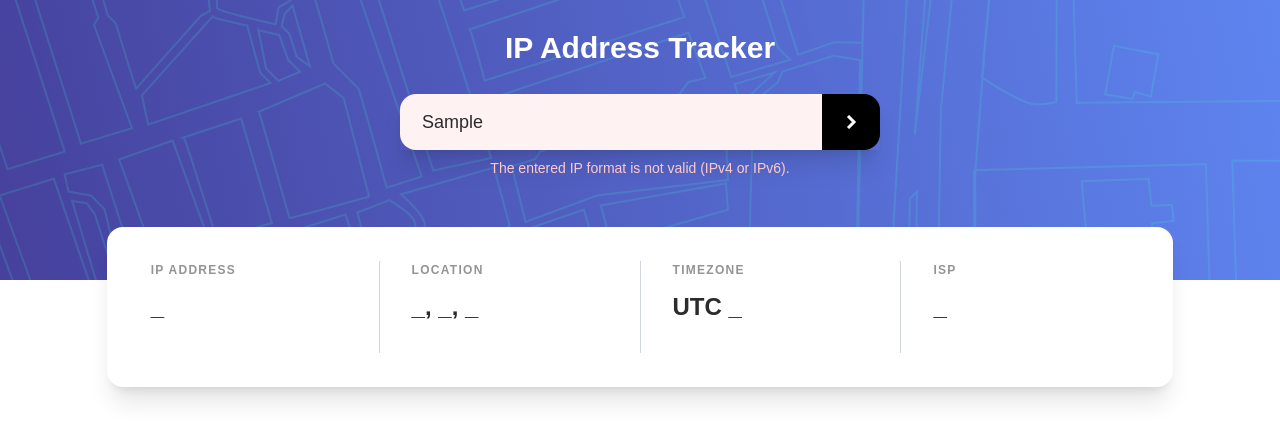
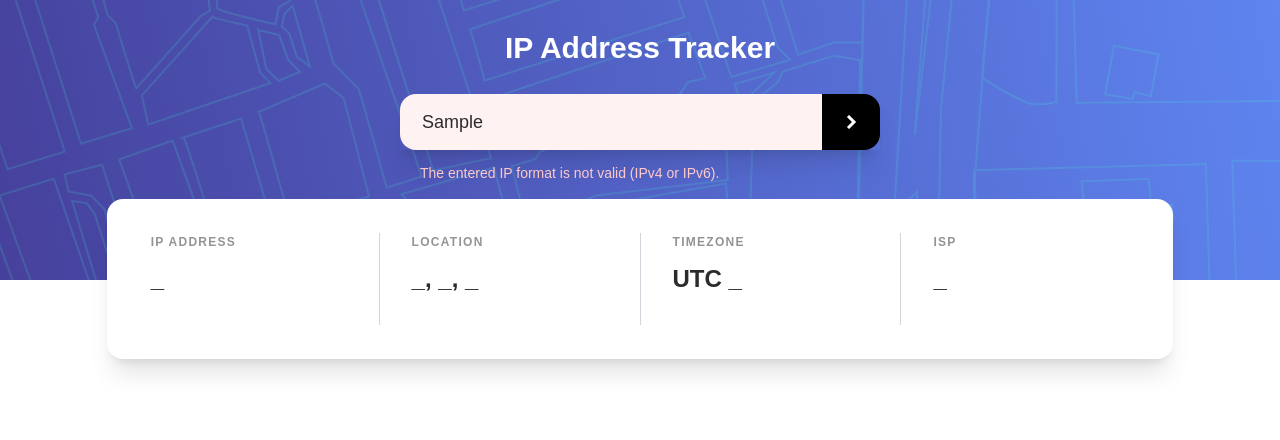
Before and after one commit to mojtaba-mehrzad/IP-address-tracker, a React (Vite) app: page / in a window 1280 px wide. Both pictures are taken after typing "Sample" into the empty fields and a click on the button "Search IP address or domain". Shown: the top 440 px of the page. Built offline with nearby package versions, Linux system fonts and the light colour scheme; no server answers.

Commit message:
accessibility improve

```diff
--- a/src/App.css
+++ b/src/App.css
@@ -10,7 +10,7 @@
         @apply relative flex flex-col justify-items-center items-center  w-full h-[18.625rem] md:h-70 bg-[url(/images/pattern-bg-mobile.png)] md:bg-[url(/images/pattern-bg-desktop.png)] bg-center bg-no-repeat bg-cover z-20 overflow-visible;
     }
 
-    .header h1{
+    .header h2{
         @apply pt-[1.375rem] md:pt-[1.875rem] mb-[0.375rem] md:mb-3 text-[1.625rem] font-[500] text-white md:text-3xl md:font-bold ;
     }
 
@@ -26,8 +26,12 @@
         @apply flex justify-center items-center px-2 h-14 min-w-fit w-[3.625rem] rounded-l-none rounded-r-2xl bg-black hover:bg-gray-800 hover:cursor-pointer;
     }
 
+    #ip-error-message{
+        @apply absolute top-[48%] ml-4 md:top-7/12 md:ml-5  text-red-200 text-sm z-50;
+    }
+
     .info-container{
-        @apply flex flex-col md:flex-row md:justify-between flex-shrink-0 items-center md:min-h-40 w-7/8 sm:w-10/12 mt-6 md:mt-[3.0625rem] p-3 md:py-[2.125rem] md:divide-x divide-gray-300 text-center md:text-left bg-white shadow-xl rounded-2xl overflow-visible z-10 ;
+        @apply relative flex flex-col md:flex-row md:justify-between flex-shrink-0 items-center md:min-h-40 w-7/8 sm:w-10/12 mt-6 md:mt-[3.0625rem] p-3 md:py-[2.125rem] md:divide-x divide-gray-300 text-center md:text-left bg-white shadow-xl rounded-2xl overflow-visible z-10 ;
     }
 
     div.info-item {
--- a/src/App.jsx
+++ b/src/App.jsx
@@ -8,7 +8,7 @@ export default function App() {
   const [ ip, setIp] = useState("");
   const { data, loading, error } = useIPInfo(ip);
   return (
-    <main className="w-dvw h-screen flex flex-col">
+    <main className="w-dvw h-screen flex flex-col" role="main" aria-label="IP Address Tracker Application">
       <InfoPanel info={data} onSearch={setIp} loading={loading} error={error} />
       <MapView info={data} />
     </main>
--- a/src/components/sections/InfoPanel.jsx
+++ b/src/components/sections/InfoPanel.jsx
@@ -4,8 +4,9 @@ import Input from "../ui/Input";
 
 export default function InfoPanel({ info, onSearch, loading, error }) {
   return (
-    <section className=" header">
-      <h1>IP Address Tracker</h1>
+    <section className=" header" aria-label="IP Address Search and Information Panel">
+      <h1 className="sr-only">IP Address Tracker</h1>
+      <h2 aria-label="Application Title">IP Address Tracker</h2>
       <Input onSearch={onSearch} loading={loading} error={error} />
       <Card info={info} />
     </section>
--- a/src/components/sections/MapView.jsx
+++ b/src/components/sections/MapView.jsx
@@ -34,26 +34,37 @@ export default function MapView({ info }) {
 
   if(invalidCoords){
     return(
-      <section className="w-full flex-1 map flex items-center justify-center bg-gray-200">
-        <p className="text-gray-600 italic">Waiting for valid coordinates...</p>
+      <section
+        className="w-full flex-1 map flex items-center justify-center bg-gray-200"
+        role="region"
+        aria-label="Map View - Waiting for Location Data"
+      >
+        <p className="text-gray-600 italic" role="status" aria-live="polite">
+          Waiting for valid coordinates...
+        </p>
       </section>
     )
   }
   return (
-    <section className="w-full h-2/3 map z-10">
+    <section
+      className="w-full h-2/3 map z-10"
+      role="region"
+      aria-label="Interactive Map showing IP Location"
+    >
       <MapContainer
         center={[lat, lng]}
         zoomControl={false}
         zoom={13}
         style={{ height: "100%", width: "100%", zIndex: "0" }}
         key={`${lat}-${lng}`}
+        aria-label={`Map centered at latitude ${lat}, longitude ${lng}`}
       >
         <TileLayer
           attribution='&copy; <a href="https://www.openstreetmap.org/">OpenStreetMap</a>'
           url="https://{s}.tile.openstreetmap.org/{z}/{x}/{y}.png"
         />
         <ZoomControl position="bottomleft" />
-        <Marker position={[lat, lng]} icon={icon}>
+        <Marker position={[lat, lng]} icon={icon} aria-label="Location marker">
           <Popup>📍 User Location</Popup>
         </Marker>
         <OffsetView />
--- a/src/components/ui/Card.jsx
+++ b/src/components/ui/Card.jsx
@@ -3,7 +3,11 @@ import InfoItem from "./InfoItem";
 
 export default function Card({ info }) {
   return (
-    <section className=" info-container">
+    <section
+      className=" info-container"
+      aria-label="IP Address Information Results"
+      role="region"
+    >
       <InfoItem infoName={"IP ADDRESS"} infoValue={getInfoField(info, 'ip')}/>
       <InfoItem infoName={"LOCATION"} infoValue={getInfoField(info, 'location.city') + ", " + getInfoField(info, 'location.region') + ", " + getInfoField(info, 'location.country')}/>
       <InfoItem infoName={"TIMEZONE"} infoValue={"UTC "+ getInfoField(info, 'location.timezone')}/>
--- a/src/components/ui/InfoItem.jsx
+++ b/src/components/ui/InfoItem.jsx
@@ -1,10 +1,19 @@
 export default function InfoItem({ infoName, infoValue }) {
   return (
-    <>
-      <div className="info-item ">
-        <h2 className="info-item-name ">{infoName}</h2>
-        <p className="info-item-value ">{infoValue}</p>
-      </div>
-    </>
+    <div className="info-item" role="group" aria-labelledby={`label-${infoName.toLowerCase().replace(/\s+/g, '-')}`}>
+      <h3
+        id={`label-${infoName.toLowerCase().replace(/\s+/g, '-')}`}
+        className="info-item-name"
+        aria-label={`${infoName} Label`}
+      >
+        {infoName}
+      </h3>
+      <p
+        className="info-item-value"
+        aria-label={`${infoName}: ${infoValue || 'Not available'}`}
+      >
+        {infoValue}
+      </p>
+    </div>
   );
 }
--- a/src/components/ui/Input.jsx
+++ b/src/components/ui/Input.jsx
@@ -25,24 +25,42 @@ export default function Input({ onSearch, loading }) {
         noValidate
         onSubmit={handleSubmit}
         className="input-container "
+        role="search"
+        aria-label="IP Address Search Form"
       >
+        <label htmlFor="ip-search-input" className="sr-only">
+          Search for any IP address or domain
+        </label>
         <input
+          id="ip-search-input"
           onChange={(e)=>{setValue(e.target.value);}}
           type="text"
           value={value}
           placeholder="Search for any IP address or domain"
           className={`ip-input ${inputError ? "bg-red-50 placeholder-red-500" : "bg-white placeholder:text-CGray-400"}`}
+          aria-invalid={inputError ? "true" : "false"}
+          aria-describedby={inputError ? "ip-error-message" : undefined}
+          autoComplete="off"
         />
         <button
           type="submit"
           disabled={loading}
+          aria-label={loading ? "Searching..." : "Search IP address or domain"}
           className={`input-button ${loading ? "opacity-60 cursor-not-allowed" : ""}`}
         >
-          <img src={buttonIcon} alt="" />
+          <img src={buttonIcon} alt="" aria-hidden="true" />
         </button>
+      {inputError && (
+        <p
+          id="ip-error-message"
+          role="alert"
+          aria-live="polite"
+        >
+          {inputError}
+        </p>
+      )}
       </form>
 
-      {inputError && <p className="text-red-200 mt-2 text-sm">{inputError}</p>}
     </>
   );
 }
--- a/src/index.css
+++ b/src/index.css
@@ -6,3 +6,16 @@
 body{
       font-family: "Rubik", sans-serif;
 }
+
+/* Screen reader only utility class for accessibility */
+.sr-only {
+  position: absolute;
+  width: 1px;
+  height: 1px;
+  padding: 0;
+  margin: -1px;
+  overflow: hidden;
+  clip: rect(0, 0, 0, 0);
+  white-space: nowrap;
+  border-width: 0;
+}
```
